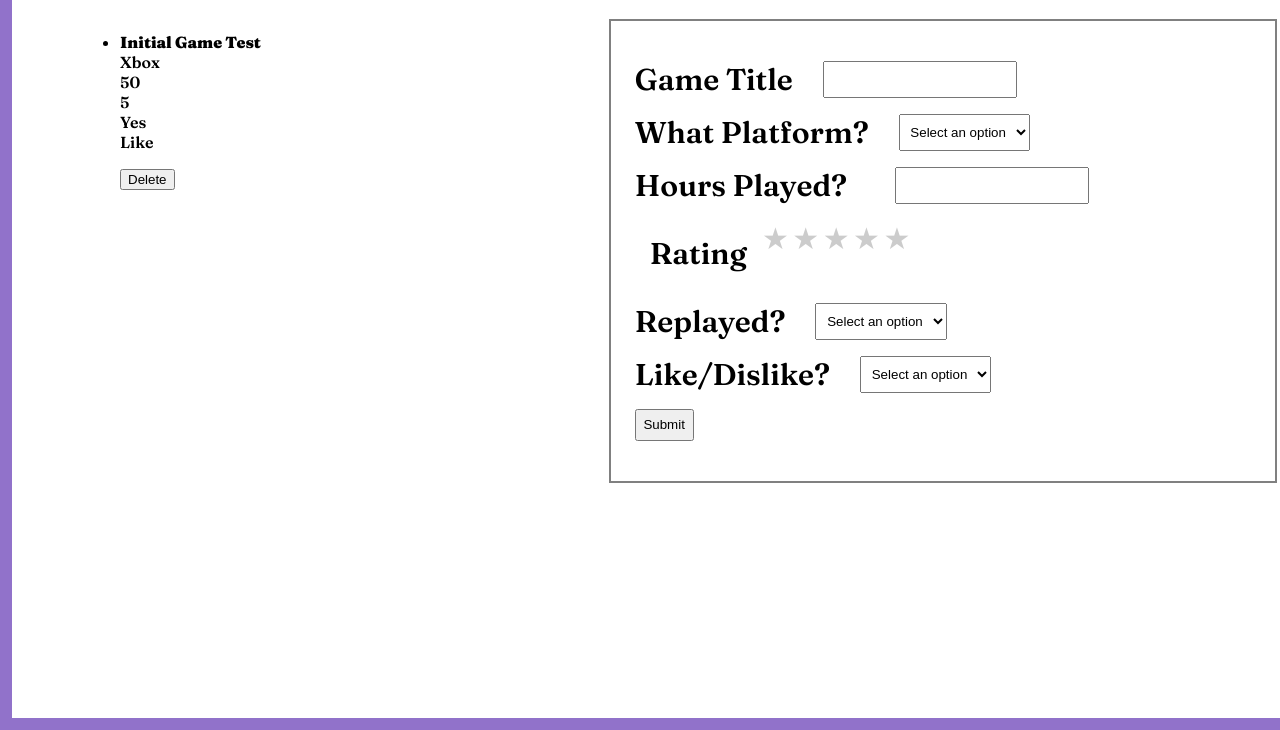
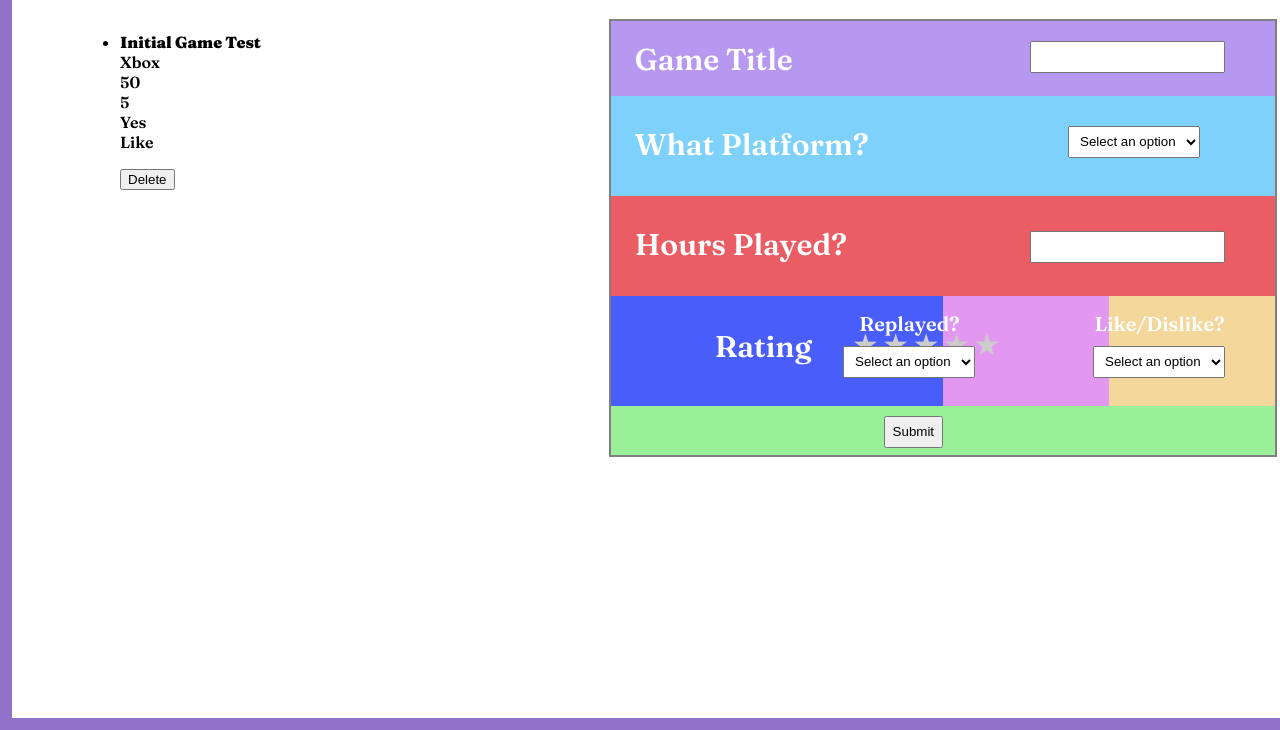
Before and after one commit to zask8052/zask8052-tracker, a website: page public/index.html in a window 1280 px wide. Shown: the part 94-824 px from the top of the page. Drawn offline with Linux system fonts and the light colour scheme.

Commit message:
finished right side of css styling

```diff
--- a/public/index.html
+++ b/public/index.html
@@ -15,11 +15,15 @@
     <header><h1>Your Diary</h1></header>
     <form id="taskform">
       <div class="form-row">
+        <div class="inputTitle">
+        <div class="rectangleTitle"></div>
         <div class="titleFont">
         <label for="gameTitle">Game Title</label> </div>
-        <input type="text" name="gameTitle" id="gameTitle" required="true" />
+        <input type="text" name="gameTitle" id="gameTitle" required="true" /> </div>
       </div>
       <div class="form-row">
+        <div class="selectPlatform">
+        <div class="rectanglePlatform"></div>
         <div class="platformFont">
         <label for="gamePlatform">What Platform?</label> </div>
         <select name="gamePlatform" id="gamePlatform" required="true">
@@ -29,14 +33,17 @@
           <option value="Nintendo">Nintendo</option>
           <option value="PC">PC</option>
           <option value="Virtual Reality">Virtual Reality</option>
-        </select>
+        </select> </div>
       </div>
       <div class="form-row">
+        <div class="inputHours">
+        <div class="rectangleHours"></div>
         <div class="hoursFont">
         <label for="gameHours">Hours Played?</label> </div>
-        <input type="number" name="gameHours" id="gameHours" required="true" />
+        <input type="number" name="gameHours" id="gameHours" required="true" /> </div>
       </div>
       <div class="form-row">
+        <div class="rectangleRating"></div>
         <div class="starRating">
       <label for="starRating">Rating</label> </div>
         <div class="gameRating">
@@ -48,25 +55,31 @@
         </div>
       </div>
       <div class="form-row">
+        <div class="selectReplay">
+        <div class="rectangleReplay"></div>
         <div class="replayFont">
         <label for="gameReplay">Replayed?</label> </div>
         <select name="gameReplay" id="gameReplay" required="true">
           <option value="">Select an option</option>
           <option value="Yes">Yes</option>
           <option value="No">No</option>
-        </select>
+        </select> </div>
       </div>
       <div class="form-row">
+        <div class="selectLike">
+        <div class="rectangleLike"></div>
         <div class="likeFont">
         <label for="gameLike">Like/Dislike?</label> </div>
         <select name="gameLike" id="gameLike" required="true">
           <option value="">Select an option</option>
           <option value="Like">Like</option>
           <option value="Dislike">Dislike</option>
-        </select>
+        </select> </div>
       </div>
       <div class="form-row">
-        <input type="submit"/>
+        <div class="inputSubmit">
+        <div class="rectangleSubmit"></div>
+        <input type="submit"/> </div>
       </div>
     </form>
 
--- a/public/style.css
+++ b/public/style.css
@@ -15,16 +15,15 @@ header > h1 {
 form {
   font-family: 'Fraunces', serif;
   max-width: 50%;
+  height: 370px;
   margin: 0 auto;
   border: 2px solid grey;
   padding: 2em 1em;
   position:relative; left: 23%;
-
 }
 
 .form-row {
   display: flex;
-  /* justify-content: flex-end; */
   padding: .5em;
 }
 
@@ -47,35 +46,150 @@ font-family: 'Fraunces', serif;
 /* Game Title */
 .titleFont label {
 font-size: 30px;
+color: #ffffff;
 padding-right: 1em;
-/* background-color: #b798f0; */
+position: relative; bottom: 20px;
+}
+
+.rectangleTitle {
+width: 100%;
+height: 75px;
+background-color: #b798f0;
+position: absolute;
+top: 0;
+left: 0;
+z-index: -1;
+}
+
+.inputTitle > input {
+padding: .5em;
+max-width: 300px;
+position: absolute; right:50px; top:20px;
+}
+
+.rectanglePlatform {
+width: 100%;
+height: 100px;
+background-color: #7ed1fb;
+position: absolute;
+top: 75px;
+left: 0;
+z-index: -1;
+}
+
+.selectPlatform > select {
+padding: .5em;
+max-width: 300px;
+position: absolute; right:75px; top:105px;
+}
+
+.rectangleHours {
+width: 100%;
+height: 100px;
+background-color: #ea5d64;
+position: absolute;
+top: 175px;
+left: 0;
+z-index: -1;
+}
+
+.inputHours > input {
+padding: .5em;
+max-width: 300px;
+position: absolute; right:50px; top:210px;
+}
+
+.rectangleRating {
+width: 50%;
+height: 112px;
+background-color: #485df9;
+position: absolute;
+top: 275px;
+left: 0;
+z-index: -1;
+}
+
+.rectangleReplay {
+width: 75%;
+height: 112px;
+background-color: #e298f0;
+position: absolute;
+top: 275px;
+left: 0;
+z-index: -2;
+}
+
+.selectReplay > select {
+padding: .5em;
+max-width: 300px;
+position: absolute; right: 300px; top: 325px;
+}
+
+.rectangleLike {
+width: 100%;
+height: 112px;
+background-color: #f4d79a;
+position: absolute;
+top: 275px;
+left: 0;
+z-index: -3;
+}
+
+.selectLike > select {
+padding: .5em;
+max-width: 300px;
+position: absolute; right: 50px; top: 325px;
+}
+
+.rectangleSubmit {
+width: 100%;
+height: 50px;
+background-color: #9af098;
+position: absolute;
+top: 385px;
+left: 0;
+z-index: -1;
+}
+
+.inputSubmit > input {
+padding: .5em;
+max-width: 300px;
+position: absolute; right:50%; top:395px;
 }
 
 /* What Platform? */
 .platformFont label {
 font-size: 30px;
+color: #ffffff;
 padding-right: 1em;
+position: absolute; top: 105px;
 }
 
 /* Hours Played? */
 .hoursFont label {
 font-size: 30px;
+color: #ffffff;
 padding-right: 1.6em;
+position: absolute; top: 205px;
 }
 
 /* Replayed? */
 .replayFont label {
-font-size: 30px;
+font-size: 20px;
+color: #ffffff;
 padding-right: 1em;
+position: absolute; top: 290px; right: 295px;
 }
 
 /* Like/Dislike? */
 .likeFont label {
-font-size: 30px;
+font-size: 20px;
+color: #ffffff;
 padding-right: 1em;
+position: absolute; top: 290px; right: 30px;
 }
 
-/* CSS */
+/* Below is the CSS for the star rating on the form, ending at '.starRating' */
 .gameRating {
 display: inline-block;
 }
@@ -88,6 +202,7 @@ display: none;
 font-size: 30px;
 color: #ccc;
 cursor: pointer;
+position: relative; top: 180px; left: 90px;
 }
 
 .gameRating label:before {
@@ -95,19 +210,18 @@ content: '\2605';
 }
 
 .gameRating input:checked ~ label {
-color: #ffdd00; /* Change to your desired color */
+color: #ffdd00;
 }
 
 .gameRating label:hover:before,
 .gameRating label:hover ~ label:before {
 content: '\2605';
-color: #ffdd00; /* Change to your desired color */
+color: #ffdd00;
 }
 
 .starRating {
 font-size: 30px;
-color: #000000;
+color: #ffffff;
 padding: .5em;
-/* padding-right: 70%; --> will use padding to make stars vertical in their own div*/
-/* position:relative; right: 50%; */
+position: relative; top: 167px; left: 65px;
 }
```
